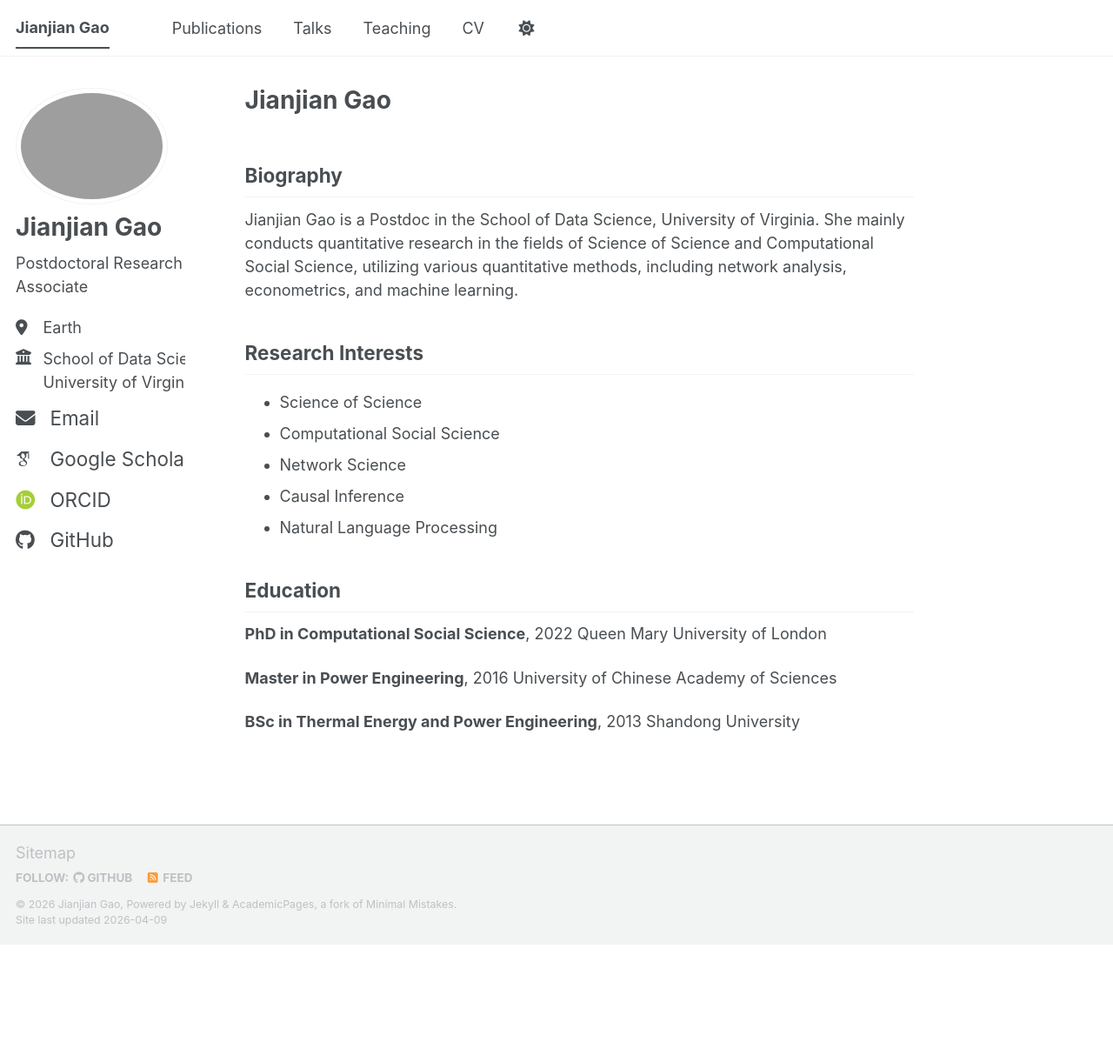
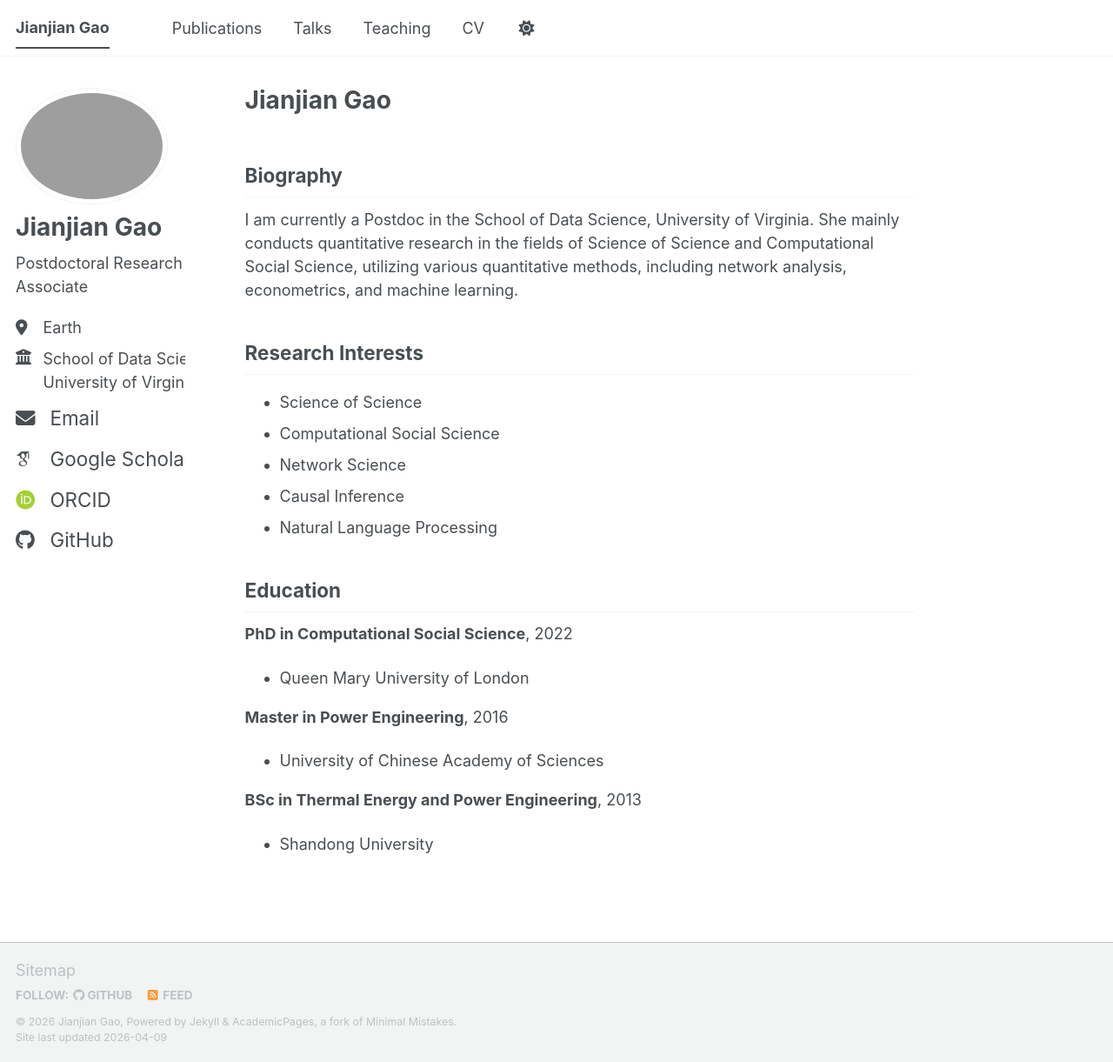
Before and after one commit to jiaoyang2018/jiaoyang2018.github.io, a Jekyll site: the page built from _pages/about.md, in a window 1280 px wide and 1221 px high. Shown: the whole window at 87% size. Built offline with Jekyll 4.4.1, drawn with Linux system fonts in a browser that asks for light colours; some web fonts are replaced; a script bundle is joined from its source files by our own code; library files that are not in the unit come from our copies.

Commit message:
Update about page biography text and education formatting
Co-Authored-By: Claude Sonnet 4.6 <noreply@anthropic.com>

```diff
--- a/_pages/about.md
+++ b/_pages/about.md
@@ -9,7 +9,7 @@ redirect_from:
 
 ## Biography
 
-Jianjian Gao is a Postdoc in the School of Data Science, University of Virginia. She mainly conducts quantitative research in the fields of Science of Science and Computational Social Science, utilizing various quantitative methods, including network analysis, econometrics, and machine learning.
+I am currently a Postdoc in the School of Data Science, University of Virginia. She mainly conducts quantitative research in the fields of Science of Science and Computational Social Science, utilizing various quantitative methods, including network analysis, econometrics, and machine learning.
 
 ## Research Interests
 
@@ -22,10 +22,10 @@ Jianjian Gao is a Postdoc in the School of Data Science, University of Virginia.
 ## Education
 
 **PhD in Computational Social Science**, 2022
-Queen Mary University of London
+- Queen Mary University of London
 
 **Master in Power Engineering**, 2016
-University of Chinese Academy of Sciences
+- University of Chinese Academy of Sciences
 
 **BSc in Thermal Energy and Power Engineering**, 2013
-Shandong University
+- Shandong University
```
